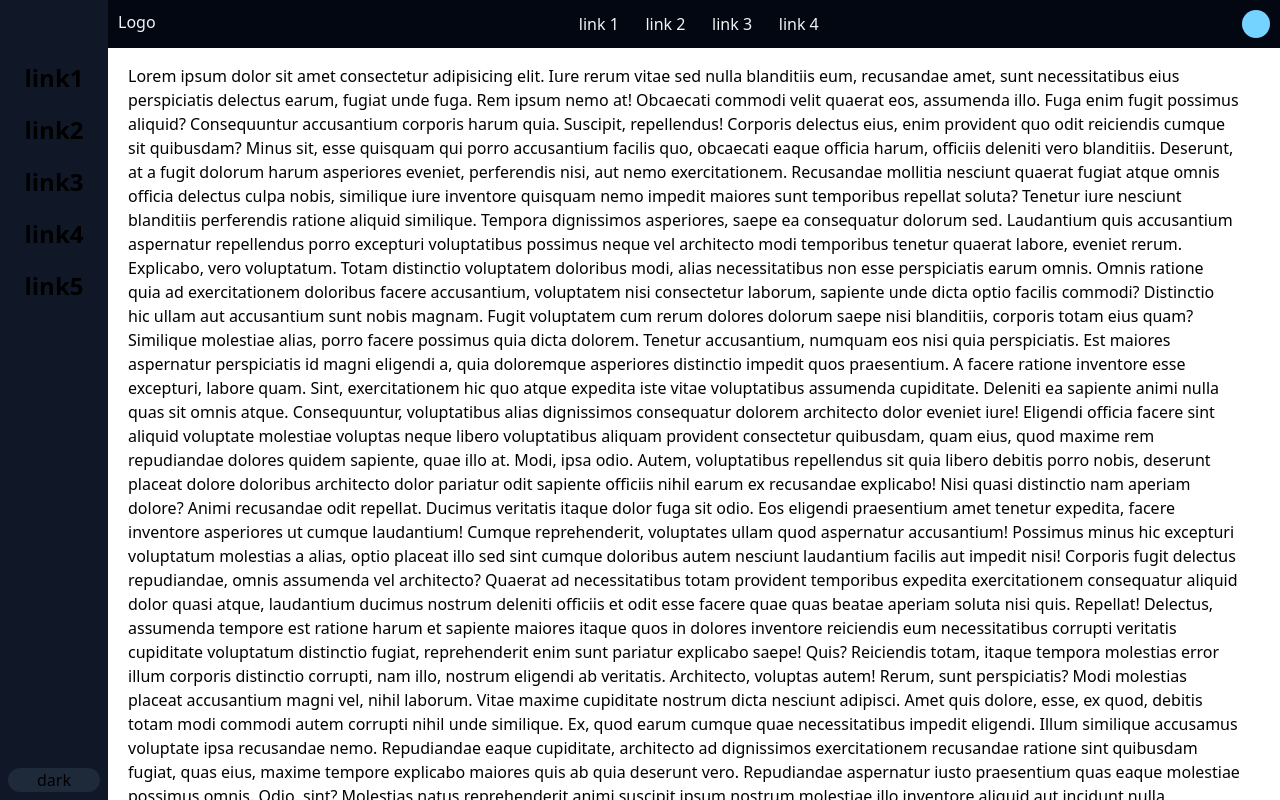
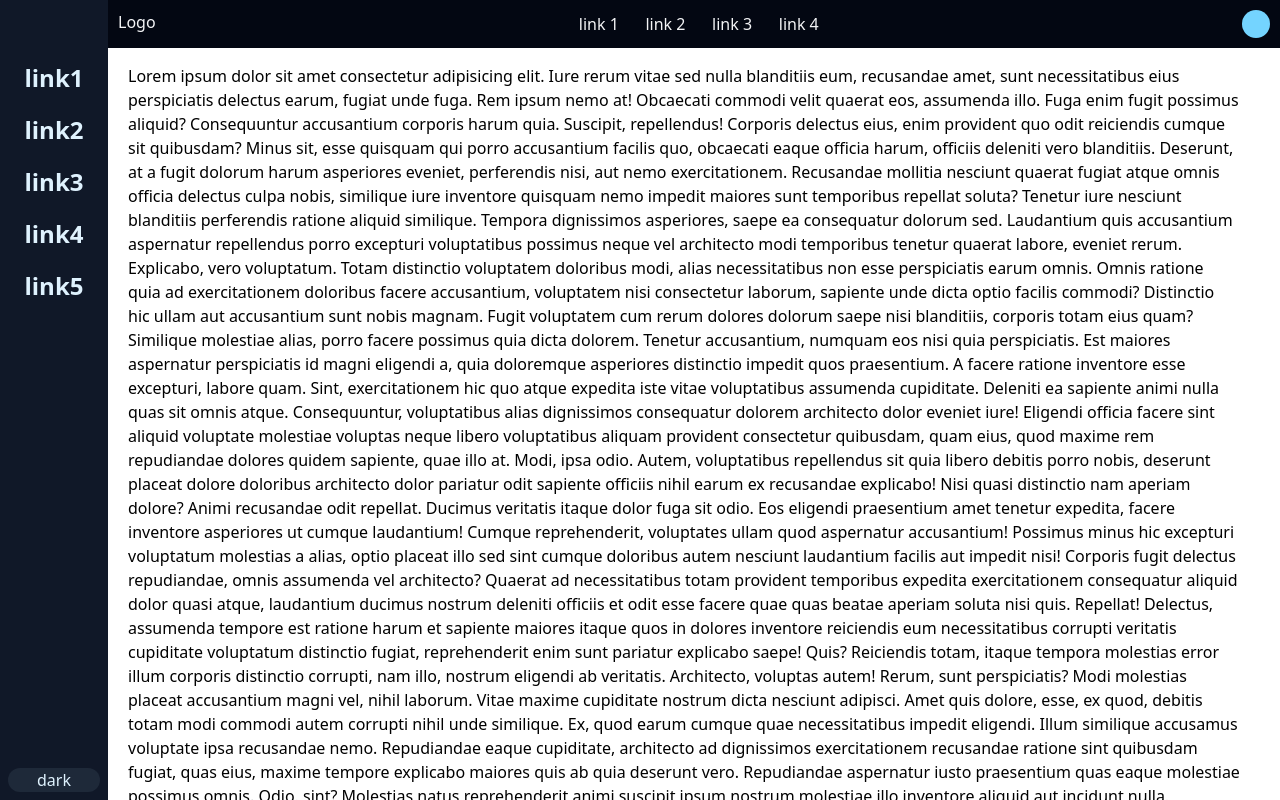
Before and after one commit to Jas-creator-31/whatsapp-clone-project, a React (Vite) app: page / in a window 1280 px wide. Shown: the top 800 px of the page. Built offline with nearby package versions, Linux system fonts and the light colour scheme.

Commit message:
commit type: addon for level 3

```diff
--- a/src/App.jsx
+++ b/src/App.jsx
@@ -14,7 +14,7 @@ function App() {
             <Sidebar />
             <Navbar />
           </div>
-          <div className='pl-32 pt-16 pr-10'>
+          <div className='pl-3 pb-14 pr7 sm:pl-32 pt-16 sm:pr-10'>
             <div className=''>
               <Contant />
             </div>
--- a/src/contant.jsx
+++ b/src/contant.jsx
@@ -1,11 +1,12 @@
 import React from "react";
 
 export default function contant() {
+
     return (
         <div>
             <div>
                 <div>
-                    <article className="text-left text-wrap">
+                    <article id="placeholderContant" className="text-left text-wrap">
                         Lorem ipsum dolor sit amet consectetur adipisicing elit. Iure rerum vitae sed nulla blanditiis eum, recusandae amet, sunt necessitatibus eius perspiciatis delectus earum, fugiat unde fuga. Rem ipsum nemo at!
                         Obcaecati commodi velit quaerat eos, assumenda illo. Fuga enim fugit possimus aliquid? Consequuntur accusantium corporis harum quia. Suscipit, repellendus! Corporis delectus eius, enim provident quo odit reiciendis cumque sit quibusdam?
                         Minus sit, esse quisquam qui porro accusantium facilis quo, obcaecati eaque officia harum, officiis deleniti vero blanditiis. Deserunt, at a fugit dolorum harum asperiores eveniet, perferendis nisi, aut nemo exercitationem.
--- a/src/sidebar.jsx
+++ b/src/sidebar.jsx
@@ -9,9 +9,11 @@ export default function Sidebar() {
         if (btn.textContent === "dark") {
             document.body.style.backgroundColor = "#010101";
             btn.textContent = "ligth";
+            document.body.style.color = "#cddefa"
         } else if (btn.textContent === "ligth") {
             document.body.style.backgroundColor = "#eeeeee";
             btn.textContent = "dark";
+            document.body.style.color = "#222222"
         }
     }
 
@@ -20,13 +22,13 @@ export default function Sidebar() {
             <button id="menu" className="flex sm:hidden bg-gray-950 p-1 absolute top-0 left-0 z-50 h-12 hover:bg-gray-900 w-max text-gray-50 text-center justify-center align-middle"><p className="text-center p-2 ">menu</p></button>
             <div className="bg-gray-900 hidden sm:w-27 sm:h-svh sm:flex flex-col p-2 align-middle justify-between ac">
                 <div className="flex flex-col p-1.5 align-middle w-full h-48 justify-between text-center mt-12 font-extrabold text-2xl relative">
-                    <a className="hover:-translate-y-1 hover:bg-gray-700 mb-5 rounded-3xl cursor-pointer">link1</a>
-                    <a className="hover:-translate-y-1 hover:bg-gray-700 mb-5 rounded-3xl cursor-pointer">link2</a>
-                    <a className="hover:-translate-y-1 hover:bg-gray-700 mb-5 rounded-3xl cursor-pointer">link3</a>
-                    <a className="hover:-translate-y-1 hover:bg-gray-700 mb-5 rounded-3xl cursor-pointer">link4</a>
-                    <a className="hover:-translate-y-1 hover:bg-gray-700 mb-5 rounded-3xl cursor-pointer">link5</a>
+                    <a className="hover:-translate-y-1 hover:bg-gray-700 mb-5 rounded-3xl cursor-pointer text-sky-100">link1</a>
+                    <a className="hover:-translate-y-1 hover:bg-gray-700 mb-5 rounded-3xl cursor-pointer text-sky-100">link2</a>
+                    <a className="hover:-translate-y-1 hover:bg-gray-700 mb-5 rounded-3xl cursor-pointer text-sky-100">link3</a>
+                    <a className="hover:-translate-y-1 hover:bg-gray-700 mb-5 rounded-3xl cursor-pointer text-sky-100">link4</a>
+                    <a className="hover:-translate-y-1 hover:bg-gray-700 mb-5 rounded-3xl cursor-pointer text-sky-100">link5</a>
                 </div>
-                <button className="justify-self-end relative bg-gray-800 hover:bg-gray-700 cursor-pointer rounded-2xl" id="btn" onClick={theme}>dark</button>
+                <button className="justify-self-end relative bg-gray-800 hover:bg-gray-700 cursor-pointer rounded-2xl text-sky-100" id="btn" onClick={theme}>dark</button>
             </div>
         </div>
     )
```
